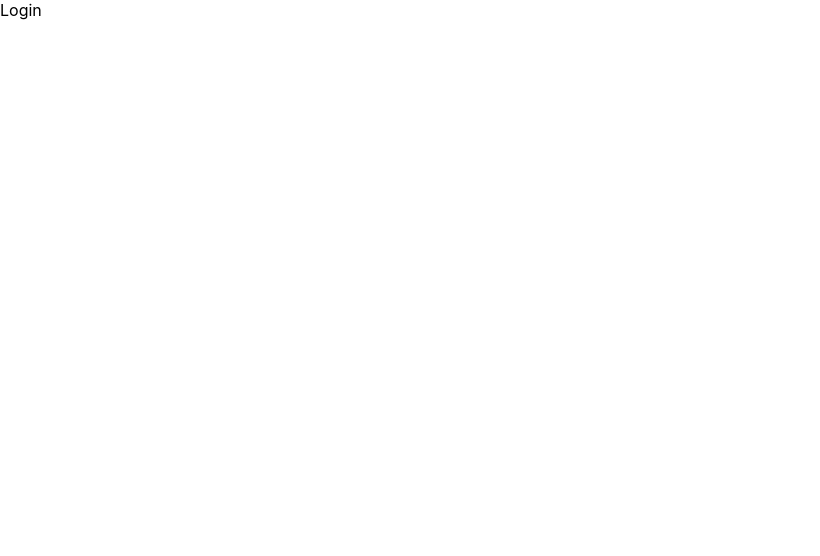
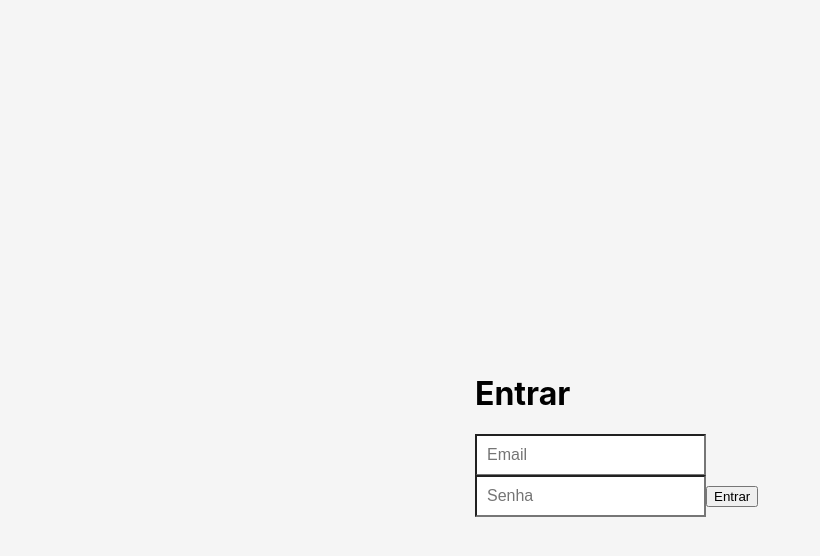
Before and after one commit to betrybe/arthurprocopio-test, a React (Create React App) app: page / in a window 1280 px wide. Shown: the top 556 px of the page, without its empty margins (0-820 px from the left). Built offline with nearby package versions, Linux system fonts and the light colour scheme.

Commit message:
Add login page with handlers

```diff
--- /dev/null
+++ b/src/pages/Login.css
@@ -0,0 +1,19 @@
+.wraper {
+  height: 100vh;
+}
+
+.form-container {
+  display: -ms-flexbox;
+  display: -webkit-box;
+  display: flex;
+  -ms-flex-align: center;
+  -ms-flex-pack: center;
+  -webkit-box-align: center;
+  align-items: center;
+  -webkit-box-pack: center;
+  justify-content: center;
+  padding-top: 40px;
+  padding-bottom: 40px;
+  background-color: #f5f5f5;
+  height: 100%;
+}
--- a/src/pages/Login.js
+++ b/src/pages/Login.js
@@ -1,9 +1,67 @@
 import React from 'react';
+import { connect } from 'react-redux';
+import PropTypes from 'prop-types';
+import LoginForm from '../components/LoginForm';
+import { authenticate } from '../actions';
+import './Login.css';
 
 class Login extends React.Component {
+  constructor(props) {
+    super(props);
+    this.state = {
+      email: '',
+      password: '',
+    };
+    this.onAuthSubmit = props.onAuthSubmit;
+    this.isLoading = props.isLoading;
+
+    this.handleChangeForm = this.handleChangeForm.bind(this);
+    this.handleSubmit = this.handleSubmit.bind(this);
+  }
+
+  handleSubmit(event) {
+    event.preventDefault();
+    const { email, password } = this.state;
+    console.log(email);
+    console.log(password);
+    this.onAuthSubmit(email);
+  }
+
+  handleChangeForm(event) {
+    event.preventDefault();
+    this.setState({ [event.target.name]: event.target.value });
+  }
+
   render() {
-    return <div>Login</div>;
+    return (
+      <div className="wraper">
+        <div className="form-container text-center">
+          <LoginForm
+            handleSubmit={ this.handleSubmit }
+            handleChange={ this.handleChangeForm }
+            formValues={ this.state }
+            isLoading={ this.isLoading }
+          />
+        </div>
+      </div>
+    );
   }
 }
 
-export default Login;
+const mapDispatchToProps = (dispatch) => ({
+  onAuthSubmit: (email) => {
+    dispatch(authenticate({ email }));
+  },
+});
+
+const mapStateToProps = (state) => ({
+  email: state.user.email,
+  isLoading: state.user.loading,
+});
+
+Login.propTypes = {
+  onAuthSubmit: PropTypes.func.isRequired,
+  isLoading: PropTypes.bool.isRequired,
+};
+
+export default connect(mapStateToProps, mapDispatchToProps)(Login);
```
